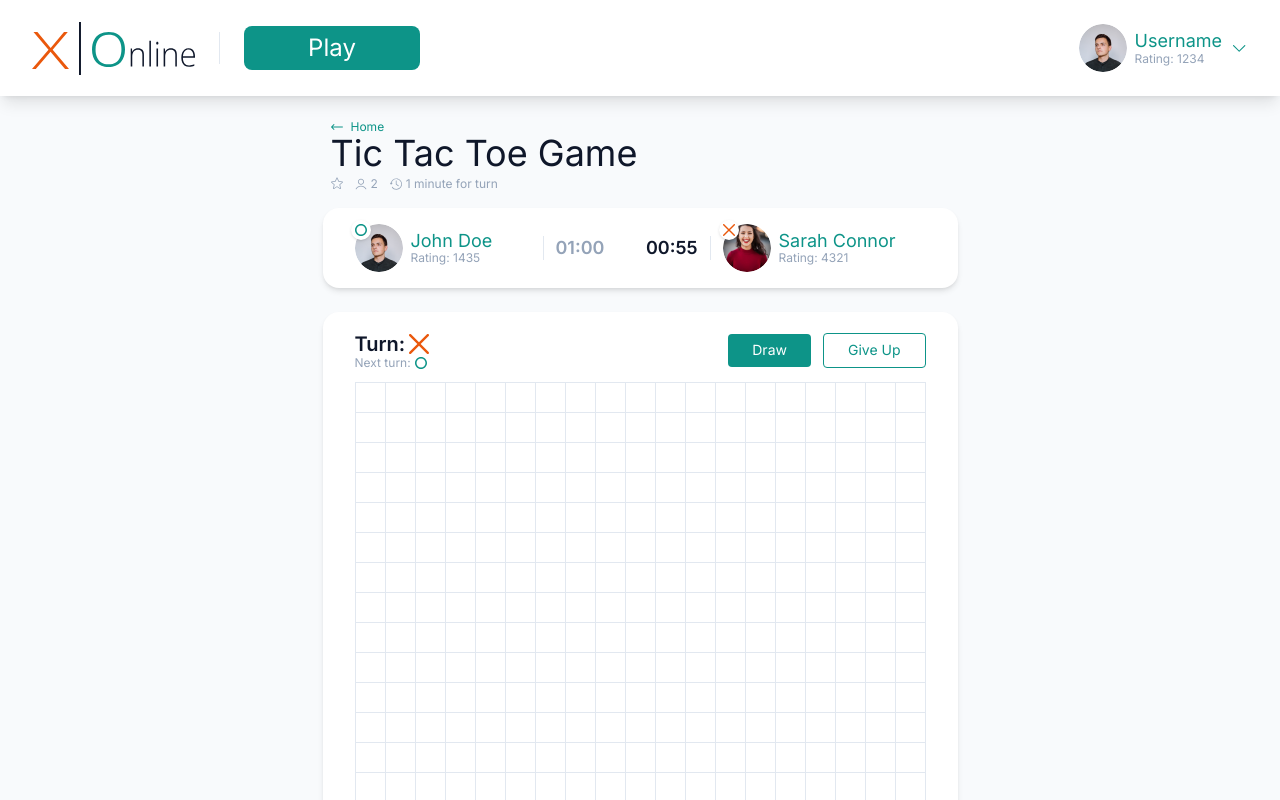
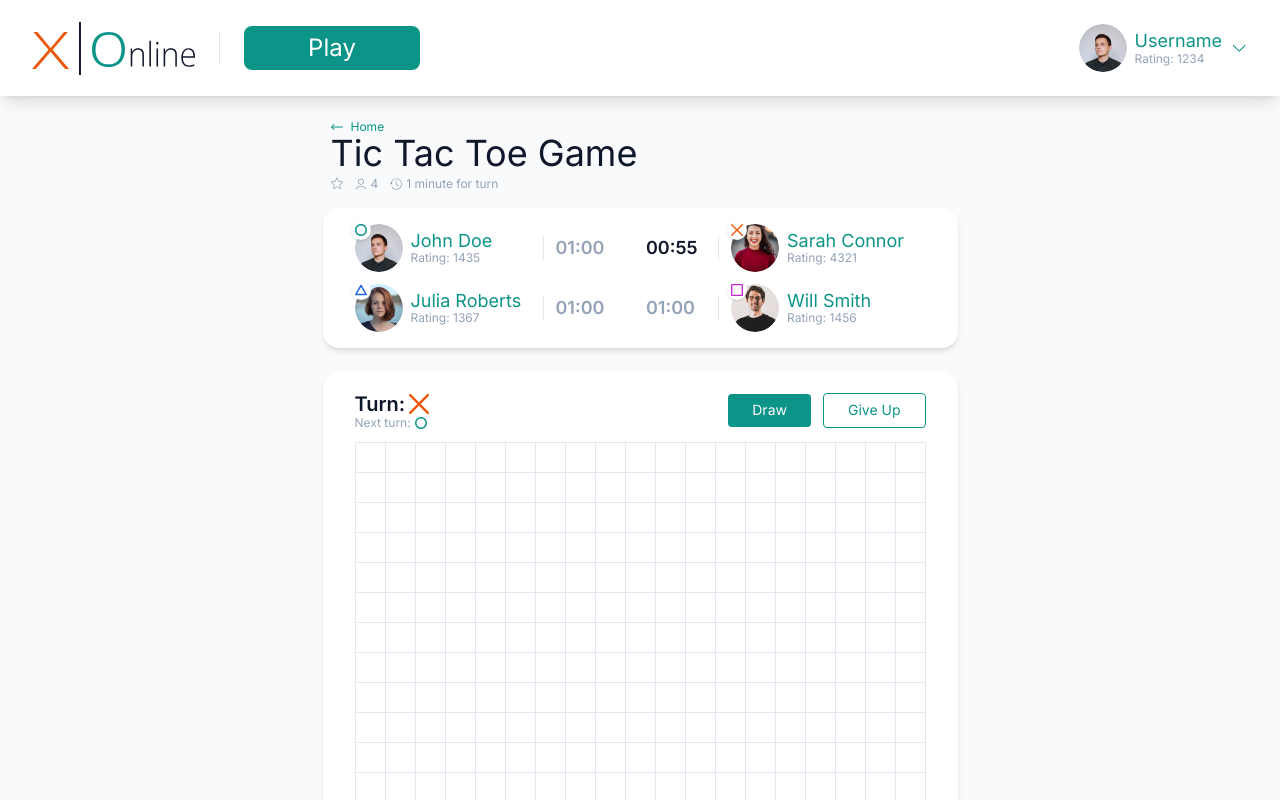
Before and after one commit to nobiart/tic-tac-toe-game, a Next.js app: page / in a window 1280 px wide. Shown: the top 800 px of the page. Built offline with nearby package versions, Linux system fonts and the light colour scheme.

Commit message:
feat: Add winner on time

```diff
--- a/components/game/GameField.jsx
+++ b/components/game/GameField.jsx
@@ -9,6 +9,7 @@ export function GameField({
   cells,
   handleCellClick,
   winnerSequence,
+  winnerSymbol,
 }) {
   const actions = (
     <>
@@ -32,6 +33,7 @@ export function GameField({
         {cells.map((symbol, i) => (
           <GameCell
             key={i}
+            disabled={!!winnerSymbol}
             isWinner={winnerSequence?.includes(i)}
             onClick={() => {
               handleCellClick(i);
@@ -82,9 +84,10 @@ function GameGrid({ children }) {
   );
 }
 
-function GameCell({ children, onClick, isWinner }) {
+function GameCell({ children, onClick, isWinner, disabled }) {
   return (
     <button
+      disabled={disabled}
       onClick={onClick}
       className={clsx(
         "border border-slate-200 -ml-px -mt-px flex items-center justify-center",
--- a/components/game/GameInfo.jsx
+++ b/components/game/GameInfo.jsx
@@ -39,7 +39,13 @@ const players = [
   },
 ];
 
-export function GameInfo({ className, playersCount, currentMove }) {
+export function GameInfo({
+  className,
+  playersCount,
+  currentMove,
+  isWinner,
+  handlePlayerTimeOver,
+}) {
   return (
     <div
       className={clsx(
@@ -51,15 +57,16 @@ export function GameInfo({ className, playersCount, currentMove }) {
         <PlayerInfo
           key={p.id}
           playerInfo={p}
+          onTimeOver={() => handlePlayerTimeOver(p.symbol)}
           isRight={i % 2 === 1}
-          isTimerRunning={currentMove === p.symbol}
+          isTimerRunning={currentMove === p.symbol && !isWinner}
         />
       ))}
     </div>
   );
 }
 
-function PlayerInfo({ playerInfo, isRight, isTimerRunning }) {
+function PlayerInfo({ playerInfo, isRight, isTimerRunning, onTimeOver }) {
   const [seconds, setSeconds] = useState(60);
 
   const minutesString = String(Math.floor(seconds / 60)).padStart(2, "0");
@@ -78,6 +85,13 @@ function PlayerInfo({ playerInfo, isRight, isTimerRunning }) {
       };
     }
   }, [isTimerRunning]);
+
+  useEffect(() => {
+    if (seconds === 0) {
+      onTimeOver();
+    }
+    // eslint-disable-next-line react-hooks/exhaustive-deps
+  }, [seconds]);
 
   const getTimerColor = () => {
     if (isTimerRunning) {
@@ -105,7 +119,7 @@ function PlayerInfo({ playerInfo, isRight, isTimerRunning }) {
       ></div>
       <div
         className={clsx(
-          "text-lg font-semibold w-[60]",
+          "text-lg font-semibold w-[60px]",
           isRight && "order-1",
           getTimerColor(),
         )}
--- a/components/game/model.js
+++ b/components/game/model.js
@@ -1,7 +1,9 @@
 import { MOVE_ORDER } from "./constants";
 
-export function getNextMove(currentMove, playersCount) {
-  const slicedOrder = MOVE_ORDER.slice(0, playersCount);
+export function getNextMove(currentMove, playersCount, playersTimeOver) {
+  const slicedOrder = MOVE_ORDER.slice(0, playersCount).filter(
+    (s) => !playersTimeOver.includes(s),
+  );
   const nextMoveIndex = slicedOrder.indexOf(currentMove) + 1;
 
   return slicedOrder[nextMoveIndex] ?? slicedOrder[0];
@@ -35,6 +37,14 @@ export function computeWinner(cells, sequenceSize = 5, fieldSize = 19) {
       res[3].push(fieldSize * (i - gap) + index);
     }
 
+    const x = index % fieldSize;
+
+    if (x < gap || x >= fieldSize - gap) {
+      res.shift();
+      res.shift();
+      res.shift();
+    }
+
     return res;
   }
 
--- a/components/game/useGameState.js
+++ b/components/game/useGameState.js
@@ -3,14 +3,20 @@ import { useState } from "react";
 import { computeWinner, getNextMove } from "./model";
 
 export function useGameState(playersCount) {
-  const [{ cells, currentMove }, setGameState] = useState(() => ({
-    cells: new Array(19 * 19).fill(null),
-    currentMove: GAME_SYMBOLS.CROSS,
-  }));
+  const [{ cells, currentMove, playersTimeOver }, setGameState] = useState(
+    () => ({
+      cells: new Array(19 * 19).fill(null),
+      currentMove: GAME_SYMBOLS.CROSS,
+      playersTimeOver: [],
+    }),
+  );
 
   const winnerSequence = computeWinner(cells);
 
-  const nextMove = getNextMove(currentMove, playersCount);
+  const nextMove = getNextMove(currentMove, playersCount, playersTimeOver);
+
+  const winnerSymbol =
+    nextMove === currentMove ? currentMove : winnerSequence?.[0];
 
   const handleCellClick = (index) => {
     setGameState((prevState) => {
@@ -18,9 +24,27 @@ export function useGameState(playersCount) {
 
       return {
         ...prevState,
-        currentMove: getNextMove(prevState.currentMove, playersCount),
+        currentMove: getNextMove(
+          prevState.currentMove,
+          playersCount,
+          prevState.playersTimeOver,
+        ),
         cells: prevState.cells.map((cell, i) =>
           i === index ? prevState.currentMove : cell,
+        ),
+      };
+    });
+  };
+
+  const handlePlayerTimeOver = (symbol) => {
+    setGameState((prevState) => {
+      return {
+        ...prevState,
+        playersTimeOver: [...prevState.playersTimeOver, symbol],
+        currentMove: getNextMove(
+          prevState.currentMove,
+          playersCount,
+          prevState.playersTimeOver,
         ),
       };
     });
@@ -31,6 +55,8 @@ export function useGameState(playersCount) {
     nextMove,
     cells,
     handleCellClick,
+    handlePlayerTimeOver,
     winnerSequence,
+    winnerSymbol,
   };
 }
--- a/pages/index.jsx
+++ b/pages/index.jsx
@@ -6,11 +6,19 @@ import {
   useGameState,
 } from "../components/game";
 import { useState } from "react";
+import { GameSymbol } from "../components/game/GameSymbol";
 
 export default function HomePage() {
-  const [playersCount] = useState(2);
-  const { currentMove, nextMove, cells, handleCellClick, winnerSequence } =
-    useGameState(playersCount);
+  const [playersCount] = useState(4);
+  const {
+    currentMove,
+    nextMove,
+    cells,
+    handleCellClick,
+    handlePlayerTimeOver,
+    winnerSequence,
+    winnerSymbol,
+  } = useGameState(playersCount);
 
   return (
     <div className="bg-slate-50 min-h-screen">
@@ -20,14 +28,22 @@ export default function HomePage() {
         <GameInfo
           playersCount={playersCount}
           currentMove={currentMove}
+          isWinner={!!winnerSymbol}
+          handlePlayerTimeOver={handlePlayerTimeOver}
           className="mt-4"
         />
+        {winnerSymbol && (
+          <div className="my-4">
+            <GameSymbol symbol={winnerSymbol} />
+          </div>
+        )}
         <GameField
           currentMove={currentMove}
           nextMove={nextMove}
           cells={cells}
           handleCellClick={handleCellClick}
           winnerSequence={winnerSequence}
+          winnerSymbol={winnerSymbol}
           className="mt-6"
         />
       </main>
```
